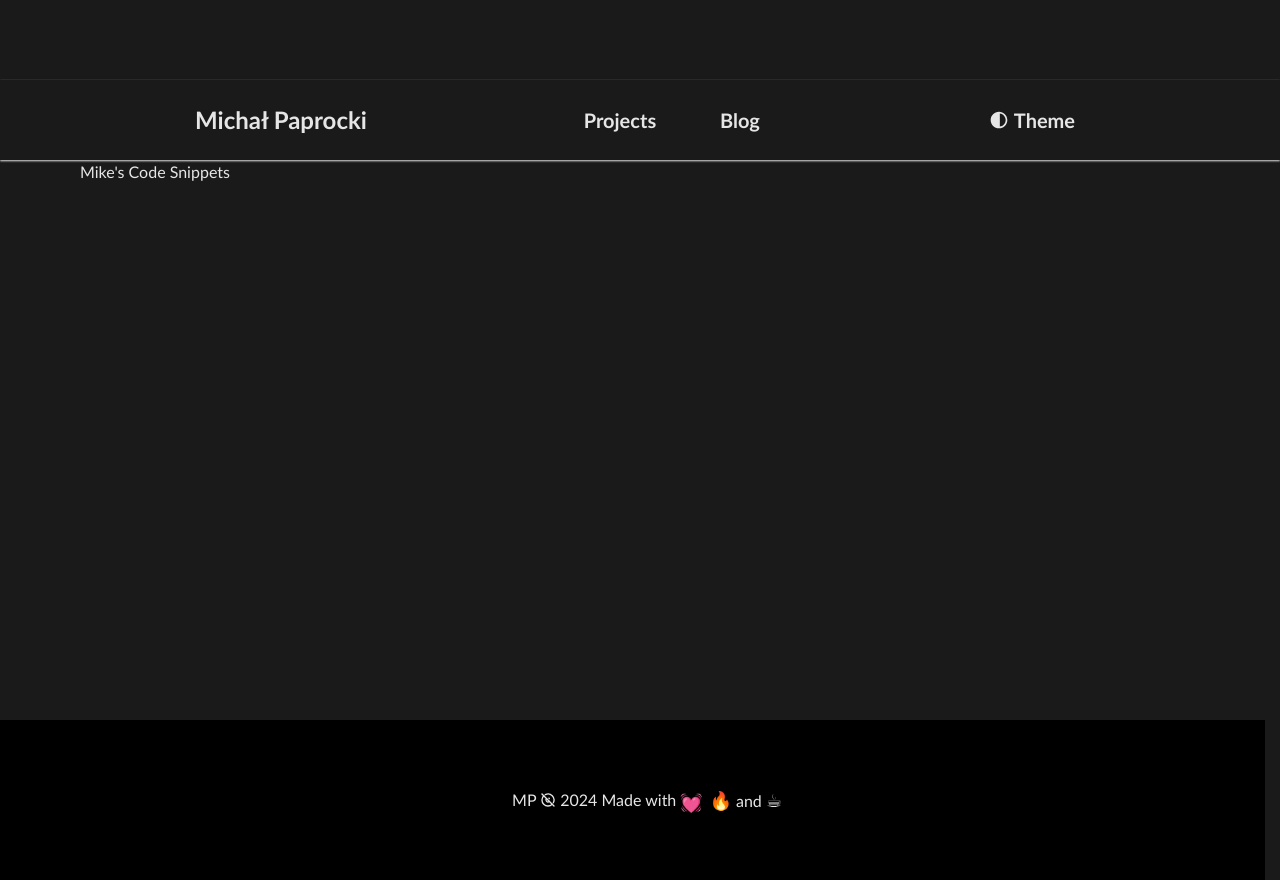
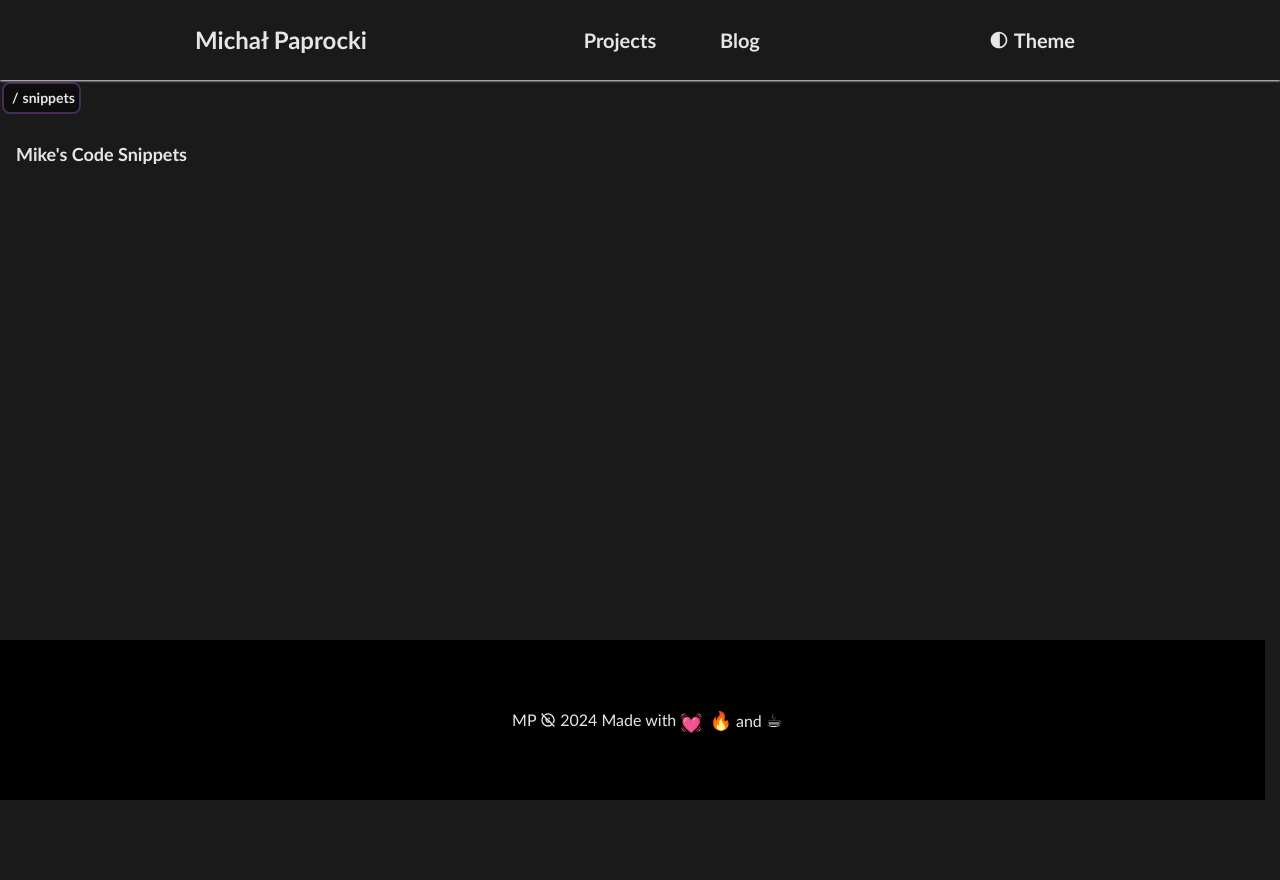
Before and after one commit to michalpaprocki/portfolio, a Next.js app: page /snippets in a window 1280 px wide. After the commit the page ends 800 px from the top, so only its background shows below. Built offline with nearby package versions, Linux system fonts and the light colour scheme.

Commit message:
feat: added path component that displays current path an allows for navigation within a route

```diff
--- /dev/null
+++ b/app/components/Path.tsx
@@ -0,0 +1,31 @@
+"use client";
+import Link from "next/link";
+import { usePathname } from "next/navigation";
+
+const Path = () => {
+  const path = usePathname();
+  const pathArray = path.replace("/", "").split("/");
+  const pathsSeparated = pathArray
+    .map((_p, i) => pathArray.slice(0, pathArray.length - i))
+    .toReversed();
+  const links = pathsSeparated.map((p, i) =>
+    p.reduce((prev, current) => prev + "/" + current, "/").replace("/", ""),
+  );
+
+  return (
+    <div className="m-1 rounded-md bg-dark-color p-1 text-sm font-semibold text-light-color ring-2 ring-violet-a40 dark:bg-black/50">
+      {pathArray.map((p, i) => (
+        <div key={i} className="">
+          <span className="px-1" key={i}>
+            /
+          </span>
+          <Link className="hover:text-violet" href={links[i]}>
+            {p}
+          </Link>
+        </div>
+      ))}
+    </div>
+  );
+};
+
+export default Path;
--- a/app/snippets/layout.tsx
+++ b/app/snippets/layout.tsx
@@ -1,14 +1,16 @@
-import { Metadata } from "next";
+import Path from "../components/Path";
 
-export const metadata: Metadata = {
-  title: "Michał Paprocki",
-  keywords: ["nextjs", "react", "web development", "blog"],
-  description: "Personal website of Michał Paprocki - web developer.",
-};
 export default function RootLayout({
   children,
 }: {
   children: React.ReactNode;
 }) {
-  return <>{children}</>;
+  return (
+    <section className="min-h-reduced">
+      <div className="flex  pt-20">
+        <Path />
+      </div>
+      {children}
+    </section>
+  );
 }
--- a/app/snippets/page.tsx
+++ b/app/snippets/page.tsx
@@ -1,10 +1,8 @@
 const page = () => {
   return (
-    <section className="min-h-reduced">
-      <div className="m-20 mt-20 flex flex-col justify-center pt-20">
-        <h2 className="">Mike's Code Snippets</h2>
-      </div>
-    </section>
+    <div className="flex flex-col justify-center pt-2">
+      <h2 className="text p-4 text-lg font-bold">Mike's Code Snippets</h2>
+    </div>
   );
 };
 
```
